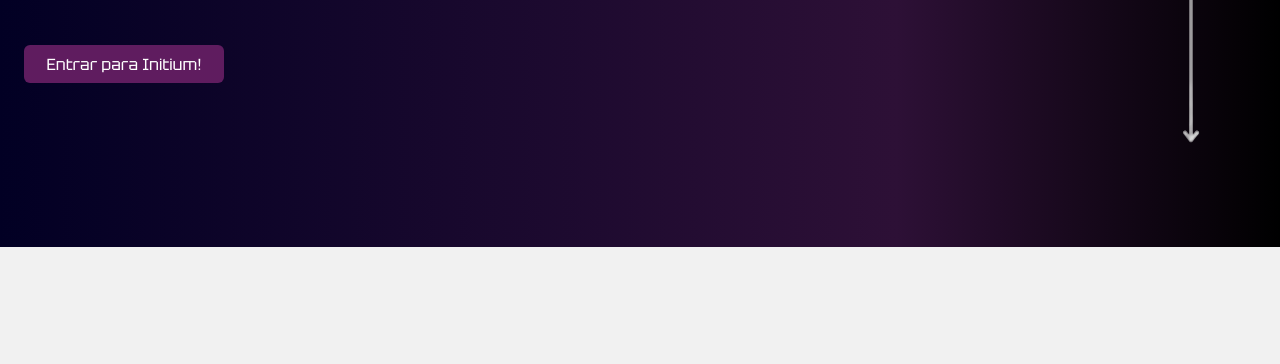
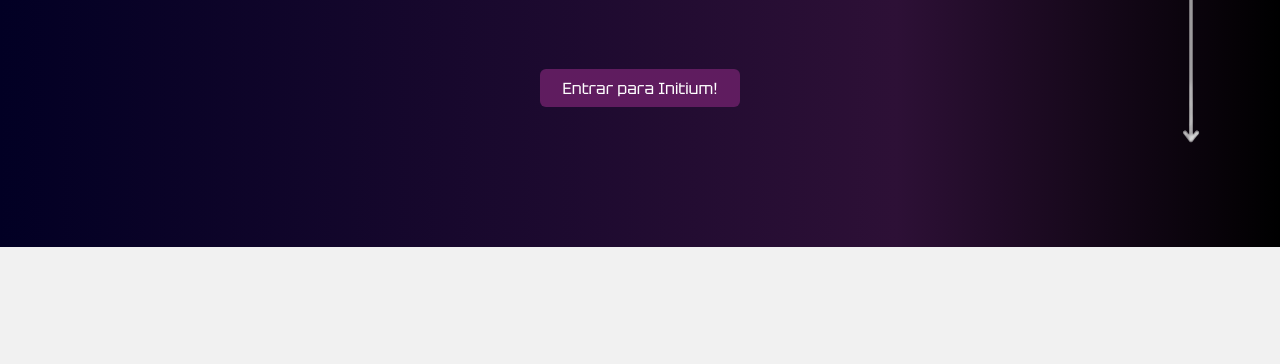
Before and after one commit to caua-3301/initiun-site, a website: page index.html in a window 1280 px wide. Shown: the part 403-767 px from the top of the page. Drawn offline with Linux system fonts and the light colour scheme; files whose address does not match are found by name.

Commit message:
ajust in the button

```diff
--- a/index.html
+++ b/index.html
@@ -56,7 +56,7 @@
             </div>
         </section>
         <section id="redirect-area" class="container-fluid row d-flex flex-row justify-content-center">
-            <div class="pulse">
+            <div class="pulse m-auto text-center mt-sm-4 mt-0">
                 <button id="button-redirect" class="click-activable btn bg-purple mb-5"><a id="contact" href="#"
                         class="text-decoration-none">Entrar para Initium!</a></button>
             </div>
```
